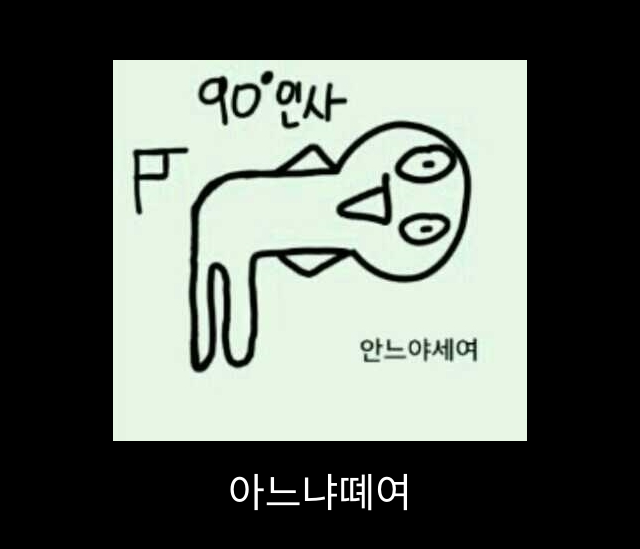
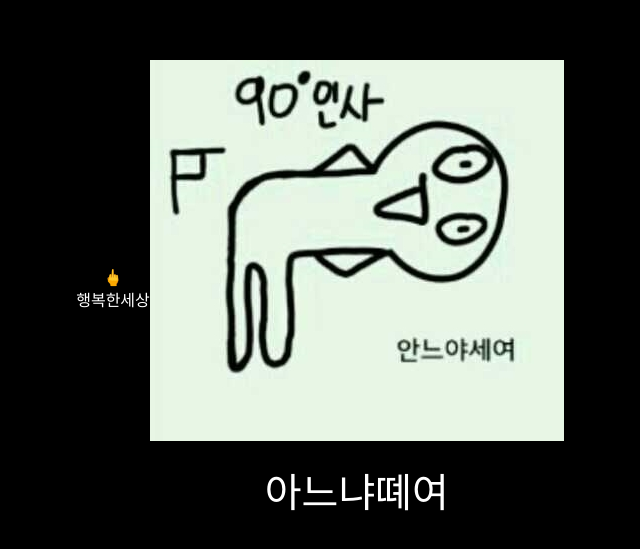
Before and after one commit to qksghguss/HI, a plain HTML site: page index.html in a window 1280 px wide. Shown: the part 111-660 px from the top of the page, without its empty margins (320-960 px from the left). Drawn offline with Linux system fonts and the light colour scheme.

Commit message:
index.html

```diff
--- a/index.html
+++ b/index.html
@@ -7,10 +7,13 @@
     <link rel="stylesheet" href="style.css">
 </head>
 <body>
+    <div class="header">
+        <div class="logo">🖕</div>
+        <div class="site-name">행복한세상</div>
+    </div>
     <div class="container">
         <!-- GitHub에서 업로드한 이미지 표시 -->
         <img src="https://raw.githubusercontent.com/qksghguss/HI/main/123.jpg" alt="My Image" class="image">
-
         <div class="greeting">아느냐뗴여</div>
     </div>
 </body>
```
